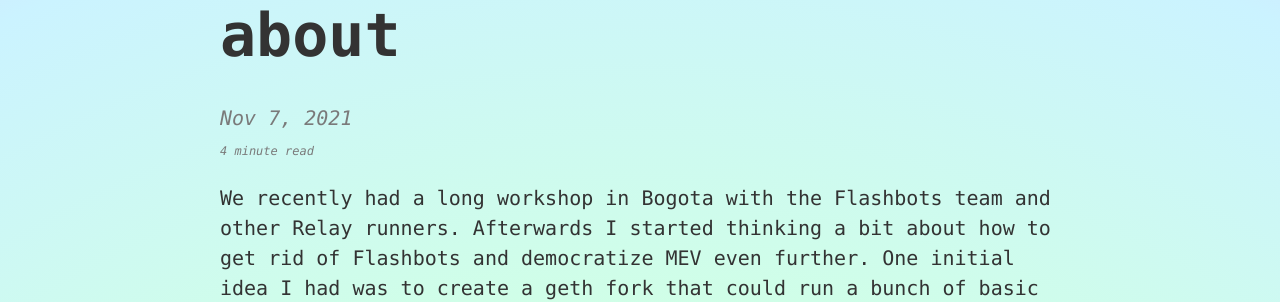
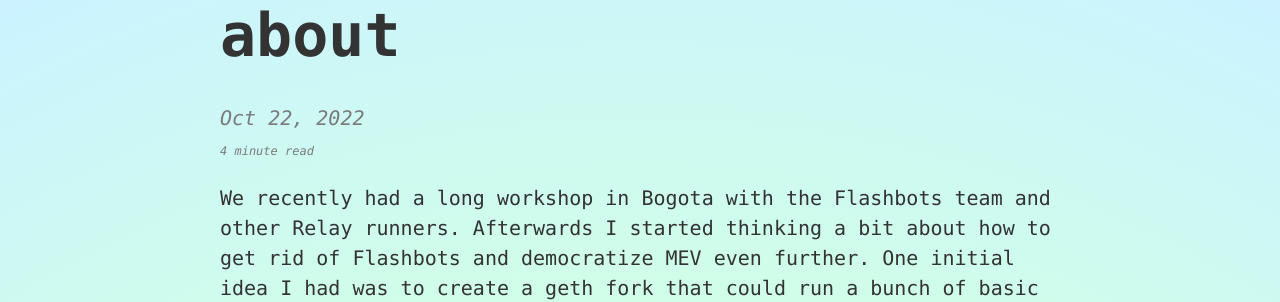
Before and after one commit to MariusVanDerWijden/MariusVanDerWijden.github.io, a Jekyll site: the page built from _posts/2022-10-21-lightclients.md, in a window 1280 px wide and 900 px high. Shown: the part 319-621 px from the top of the window. Built offline with Jekyll 4.4.1, drawn with Linux system fonts in a browser that asks for light colours.

Commit message:
posts: update date

```diff
--- a/_posts/2022-10-21-lightclients.md
+++ b/_posts/2022-10-21-lightclients.md
@@ -1,7 +1,7 @@
 ---
 layout:        post
 title:         Ethereum's biggest issue no one's talking about
-date:          2021-11-07 20:00:00
+date:          2022-10-22 20:00:00
 summary:       Private orderflow and MEV is a deadly combination, but trustless light clients might be able solve it
 categories:    blog
 tags:          Private Orderflow, Ethereum, Lightclient, MEV
```
